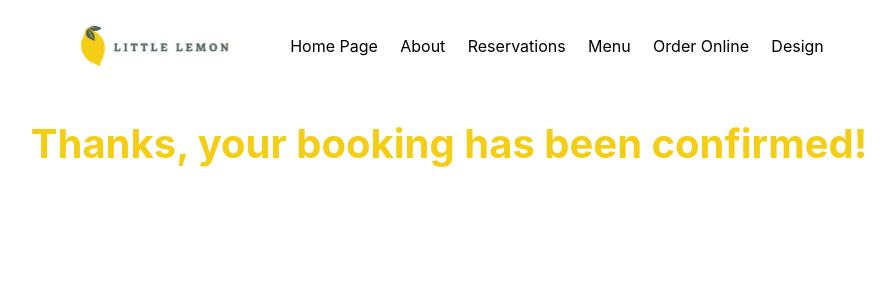
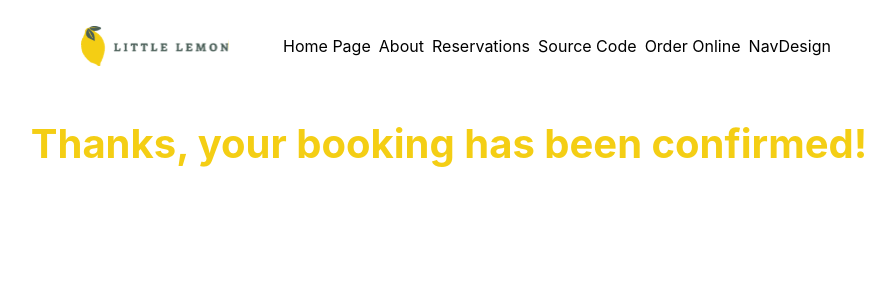
Before and after one commit to Shashwatsingh90/little-lemon, a React (Create React App) app in the folder little-lemon/: page /bookingconfirmation in a window 1280 px wide. Shown: the top 300 px of the page, without its empty margins (191-1086 px from the left). Built offline with nearby package versions, Linux system fonts and the light colour scheme.

Commit message:
messing with flex/grid in .body

```diff
--- a/little-lemon/src/App.css
+++ b/little-lemon/src/App.css
@@ -3,6 +3,10 @@
 }
 .body {
   display: grid;
+}
+
+.body {
+  display: flex;
 }
 
 .App-logo {
--- a/little-lemon/src/components/Nav.js
+++ b/little-lemon/src/components/Nav.js
@@ -10,9 +10,9 @@ function Nav() {
                 <li><Link to='/'>Home Page</Link></li>
                 <li><Link to='/about'>About</Link></li>
                 <li><NavLink to='/booking'>Reservations</NavLink></li>
-                <li><Link to='/menu'>Menu</Link></li>
+                <li><Link to='https://github.com/thmscly/little-lemon.git' rel="noopener noreferrer" target="_blank">Source Code</Link></li>
                 <li><Link to='/order'>Order Online</Link></li>
-                <li><Link to='/design'>Design</Link></li>
+                <li>Nav<Link to='/design'>Design</Link></li>
             </ul>
         </nav>
     )
```
